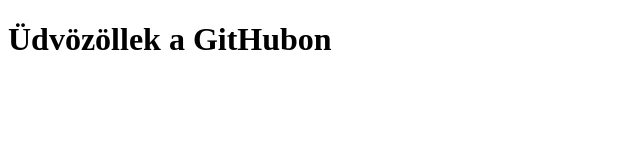
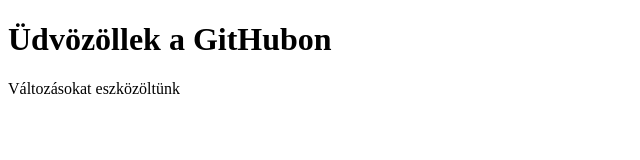
Before and after one commit to Wendolin01/Zsofigithub, a plain HTML site: page index.html in a window 1280 px wide. Shown: the whole page, without its empty margins (0-640 px from the left). Drawn offline with Linux system fonts and the light colour scheme.

Commit message:
első továbbfejlesztés

```diff
--- a/index.html
+++ b/index.html
@@ -8,5 +8,6 @@
 </head>
 <body>
     <h1>Üdvözöllek a GitHubon</h1>
+    <p>Változásokat eszközöltünk</p>
 </body>
 </html>
```
